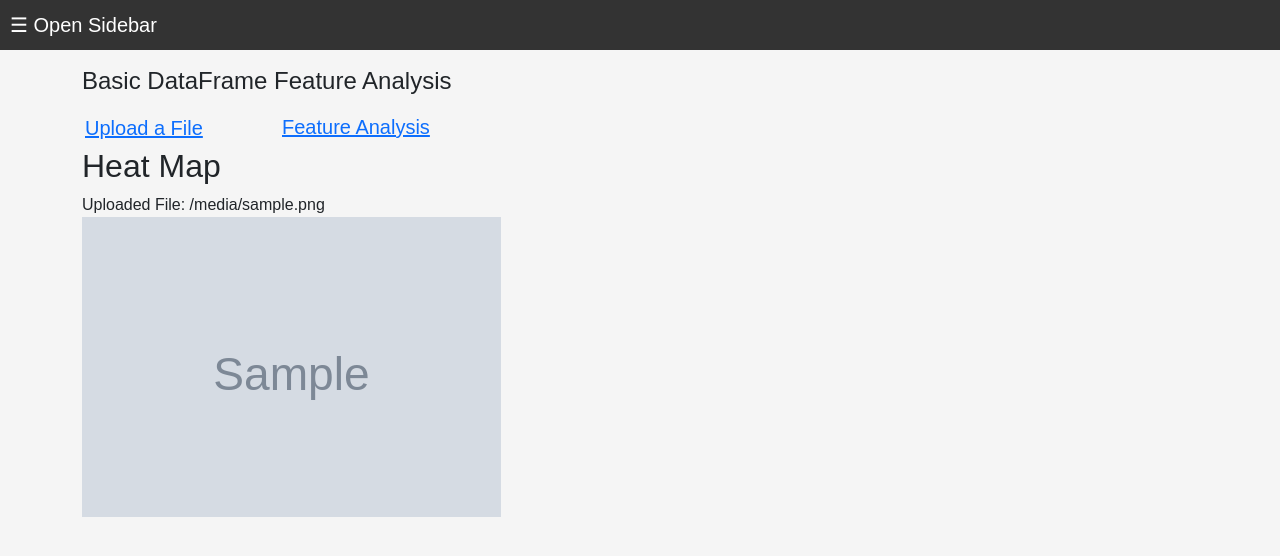
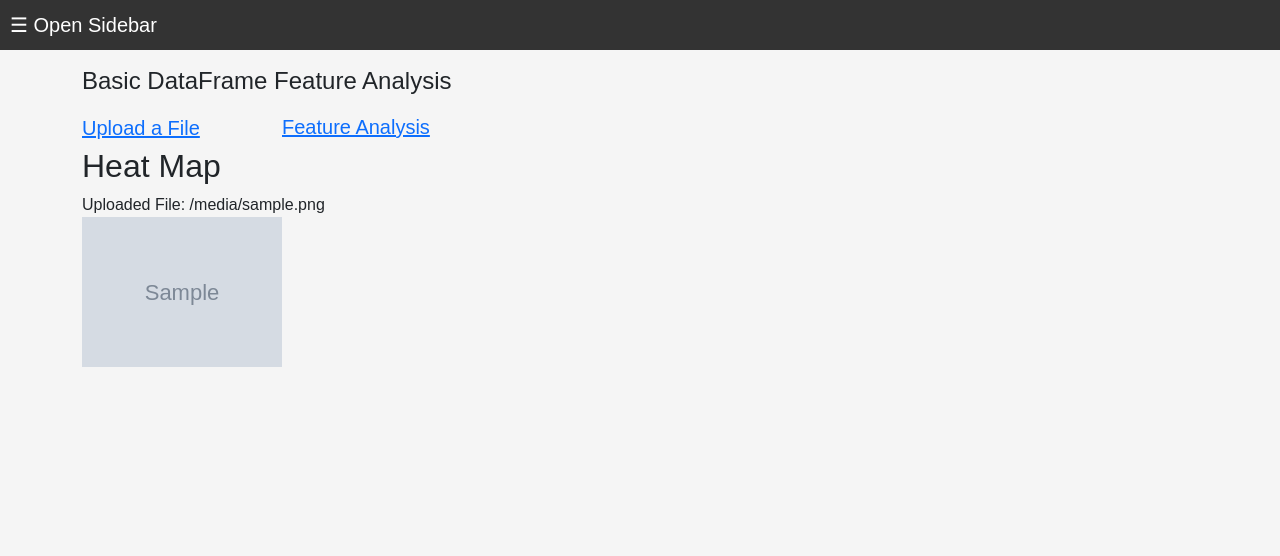
Before and after one commit to Maheshkumar0018/DataXplore-, a Flask app: template templates/heatmap.html in a window 1280 px wide. Shown: the top 556 px of the page. Run offline with Flask 2, Linux system fonts and the light colour scheme; the template is opened without the code that fills it: most values are stand-ins (such as "Sample title", 1, 10 or a date in 2020); grey boxes marked "Sample" are stand-in pictures.

Commit message:
need to arrange the page alinements

```diff
--- a/static/css/sidebar.css
+++ b/static/css/sidebar.css
@@ -145,10 +145,7 @@ input[type="submit"] {
     border-radius: 5px;
     cursor: pointer;
 }
-h5 {
-    margin-top: 20px;
-    margin-left: 3px;
-}
+
 .container {
       overflow: auto;
 
@@ -170,7 +167,7 @@ strong {
 }
 img {
   height: auto;
-  height: 314px;
+  width: 50%;
 }
 .second{
   margin-left: 200px;
```
